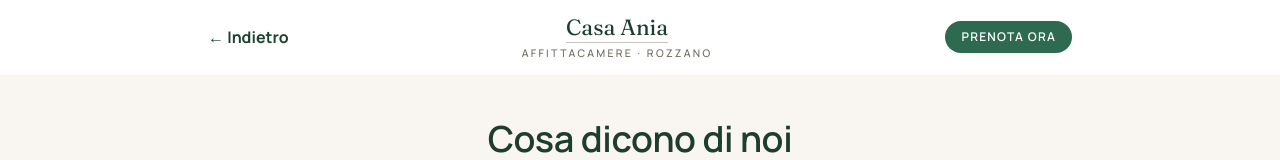
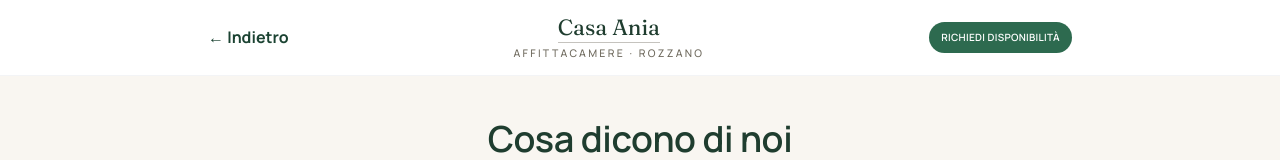
Before and after one commit to CasaAnia/sito-casaania, a Next.js app: page /recensioni in a window 1280 px wide. Shown: the top 160 px of the page. Built offline with nearby package versions, Linux system fonts and the light colour scheme.

Commit message:
Rendi coerenti le richieste di disponibilità

```diff
--- a/app/camere/allegra/page.tsx
+++ b/app/camere/allegra/page.tsx
@@ -31,7 +31,7 @@ export default function CameraAllegra() {
           </Link>
           <a href={WA_LINK} target="_blank" rel="noopener noreferrer"
             className="justify-self-end bg-green-700 hover:bg-green-800 transition-colors text-white text-xs font-semibold px-4 py-3 rounded-full tracking-widest uppercase whitespace-nowrap">
-            Prenota ora
+            WhatsApp
           </a>
         </div>
       </header>
@@ -68,7 +68,7 @@ export default function CameraAllegra() {
         <div className="text-center mb-8">
           <Link href="/prenota?room=bfe8414c-97de-4aae-96c0-c6b0225d1a05"
             className="inline-block bg-green-700 hover:bg-green-800 transition-colors text-white font-bold px-8 py-3 rounded-full text-sm uppercase">
-            Prenota ora
+            Chiedi disponibilità
           </Link>
         </div>
 
--- a/app/camere/ambra/page.tsx
+++ b/app/camere/ambra/page.tsx
@@ -31,7 +31,7 @@ export default function CameraAmbra() {
           </Link>
           <a href={WA_LINK} target="_blank" rel="noopener noreferrer"
             className="justify-self-end bg-green-700 hover:bg-green-800 transition-colors text-white text-xs font-semibold px-4 py-3 rounded-full tracking-widest uppercase whitespace-nowrap">
-            Prenota ora
+            WhatsApp
           </a>
         </div>
       </header>
@@ -67,7 +67,7 @@ export default function CameraAmbra() {
         <div className="text-center mb-8">
           <Link href="/prenota?room=6a8870ce-be2b-41d9-971e-5c833a85eb4a"
             className="inline-block bg-green-700 hover:bg-green-800 transition-colors text-white font-bold px-8 py-3 rounded-full text-sm uppercase">
-            Prenota ora
+            Chiedi disponibilità
           </Link>
         </div>
 
--- a/app/camere/lena/page.tsx
+++ b/app/camere/lena/page.tsx
@@ -31,7 +31,7 @@ export default function CameraLena() {
           </Link>
           <a href={WA_LINK} target="_blank" rel="noopener noreferrer"
             className="justify-self-end bg-green-700 hover:bg-green-800 transition-colors text-white text-xs font-semibold px-4 py-3 rounded-full tracking-widest uppercase whitespace-nowrap">
-            Prenota ora
+            WhatsApp
           </a>
         </div>
       </header>
@@ -76,7 +76,7 @@ export default function CameraLena() {
         <div className="text-center mb-8">
           <Link href="/prenota?room=19ae4611-c0a4-42ae-8530-210f9a948e9e"
             className="inline-block bg-green-700 hover:bg-green-800 transition-colors text-white font-bold px-8 py-3 rounded-full text-sm uppercase">
-            Prenota ora
+            Chiedi disponibilità
           </Link>
         </div>
 
--- a/app/camere/singola/page.tsx
+++ b/app/camere/singola/page.tsx
@@ -31,7 +31,7 @@ export default function CameraSingola() {
           </Link>
           <a href={WA_LINK} target="_blank" rel="noopener noreferrer"
             className="justify-self-end bg-green-700 hover:bg-green-800 transition-colors text-white text-xs font-semibold px-4 py-3 rounded-full tracking-widest uppercase whitespace-nowrap">
-            Prenota ora
+            WhatsApp
           </a>
         </div>
       </header>
@@ -68,7 +68,7 @@ export default function CameraSingola() {
         <div className="text-center mb-8">
           <Link href="/prenota?room=fed43a69-5e19-4cf9-b1b3-64affa46f9b1"
             className="inline-block bg-green-700 hover:bg-green-800 transition-colors text-white font-bold px-8 py-3 rounded-full text-sm uppercase">
-            Prenota ora
+            Chiedi disponibilità
           </Link>
         </div>
 
--- a/app/cookie/page.tsx
+++ b/app/cookie/page.tsx
@@ -20,7 +20,7 @@ export default function Cookie() {
           </Link>
           <a href={WA_LINK} target="_blank" rel="noopener noreferrer"
             className="bg-green-700 hover:bg-green-800 transition-colors text-white text-xs font-semibold px-4 py-2 rounded-full tracking-widest uppercase">
-            Prenota ora
+            WhatsApp
           </a>
         </div>
       </header>
--- a/app/page.tsx
+++ b/app/page.tsx
@@ -141,9 +141,8 @@ export default function Home() {
         <div className="md:hidden max-w-4xl mx-auto px-5 sm:px-4 py-4 flex items-center justify-between">
           <Logo header />
           <Link href="/prenota"
-            style={{fontSize: '0.75rem', letterSpacing: '0.05em'}}
-            className="bg-green-700 hover:bg-green-800 transition active:scale-[0.97] text-white font-semibold px-4 py-3 rounded-full uppercase whitespace-nowrap">
-            Prenota ora
+            className="bg-green-700 hover:bg-green-800 transition active:scale-[0.97] text-white text-[10px] font-semibold px-3 py-3 rounded-full uppercase tracking-[0.03em] whitespace-nowrap">
+            Richiedi disponibilità
           </Link>
         </div>
         {/* Header desktop: logo · navigazione leggera · WhatsApp */}
--- a/app/prenota/PrenotaClient.tsx
+++ b/app/prenota/PrenotaClient.tsx
@@ -358,7 +358,7 @@ export default function PrenotaClient() {
 
         {step === 'form' && (
           <>
-            <h1 className="text-2xl font-semibold text-[#1f3d2f] mb-1">Prenota la tua camera</h1>
+            <h1 className="text-2xl font-semibold text-[#1f3d2f] mb-1">Richiedi disponibilità</h1>
             <p className="text-[#6f6a5e] text-base mb-6">Compila la richiesta: <strong className="text-[#1f3d2f]">Ania ti risponderà su WhatsApp o per telefono in pochi minuti.</strong></p>
 
             <form onSubmit={handleSubmit} className="space-y-3">
--- a/app/prenota/page.tsx
+++ b/app/prenota/page.tsx
@@ -2,9 +2,9 @@ import type { Metadata } from 'next'
 import { Suspense } from 'react'
 import PrenotaClient from './PrenotaClient'
 
-const TITLE = 'Prenota una camera – Casa Ania, a 140 m da Humanitas Rozzano'
+const TITLE = 'Richiedi disponibilità – Casa Ania, a 140 m da Humanitas Rozzano'
 const DESCRIPTION =
-  "Verifica la disponibilità e prenota una delle quattro camere di Casa Ania, a 140 metri dall'ospedale Humanitas di Rozzano. Da 70 € a notte, risposta anche su WhatsApp."
+  "Richiedi la disponibilità di una delle quattro camere di Casa Ania, a 140 metri dall'ospedale Humanitas di Rozzano. Da 70 € a notte, risposta personale su WhatsApp o per telefono."
 
 export const metadata: Metadata = {
   title: TITLE,
--- a/app/privacy/page.tsx
+++ b/app/privacy/page.tsx
@@ -20,7 +20,7 @@ export default function Privacy() {
           </Link>
           <a href={WA_LINK} target="_blank" rel="noopener noreferrer"
             className="bg-green-700 hover:bg-green-800 transition-colors text-white text-xs font-semibold px-4 py-2 rounded-full tracking-widest uppercase">
-            Prenota ora
+            WhatsApp
           </a>
         </div>
       </header>
--- a/app/recensioni/page.tsx
+++ b/app/recensioni/page.tsx
@@ -148,8 +148,9 @@ export default function Recensioni() {
             <Logo compactOnMobile />
           </Link>
           <Link href="/prenota"
-            className="justify-self-end bg-green-700 hover:bg-green-800 transition-colors text-white text-xs font-semibold px-4 py-2 rounded-full tracking-widest uppercase whitespace-nowrap">
-            Prenota ora
+            className="justify-self-end bg-green-700 hover:bg-green-800 transition-colors text-white text-[10px] font-semibold px-3 py-2 rounded-full tracking-[0.03em] uppercase whitespace-nowrap">
+            <span className="hidden min-[390px]:inline">Richiedi disponibilità</span>
+            <span className="min-[390px]:hidden">Disponibilità</span>
           </Link>
         </div>
       </header>
```
